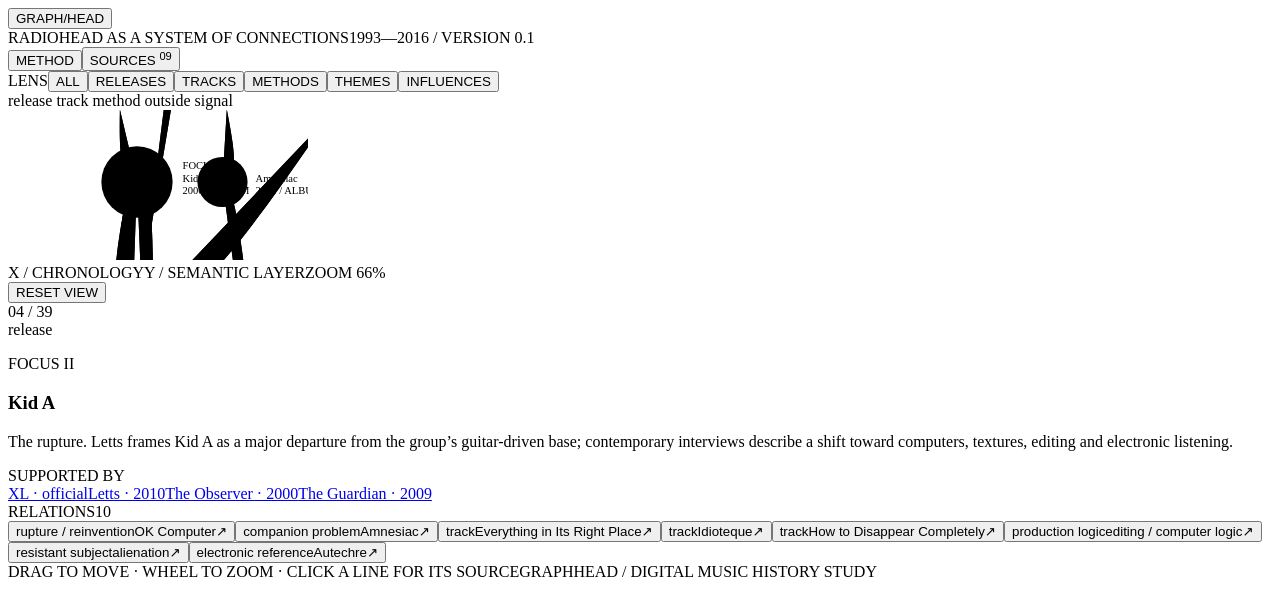
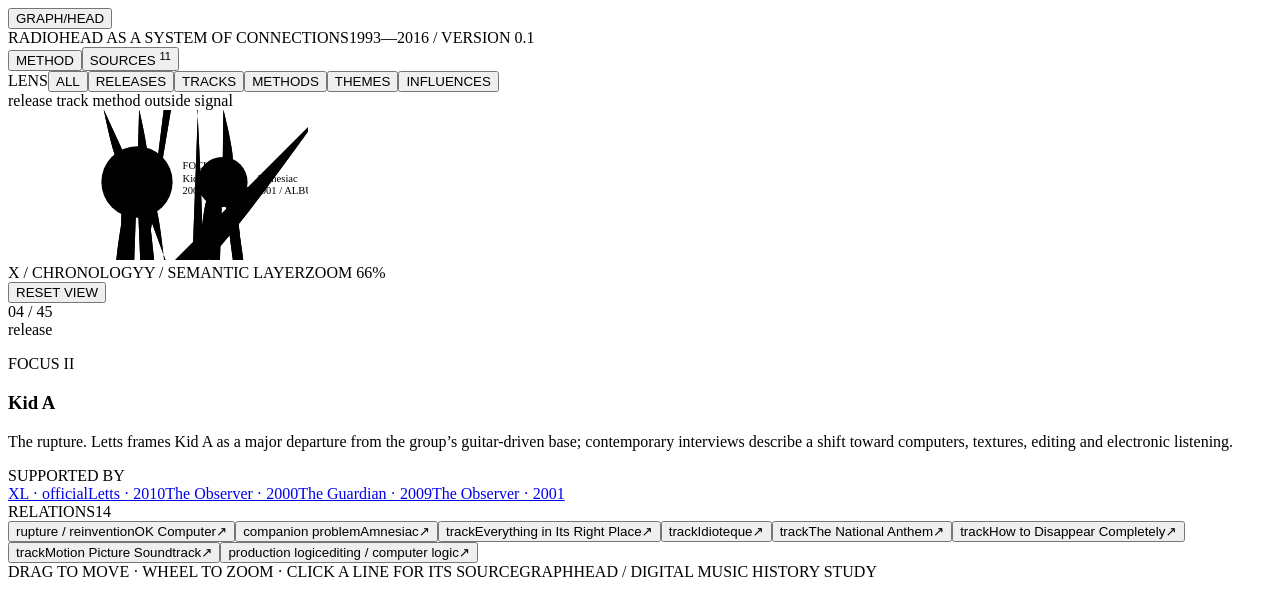
Before and after one commit to Hyenadoon/GraphHead, a React (Vite) app: page / in a window 1280 px wide. Shown: the top 616 px of the page. Built offline with nearby package versions, Linux system fonts and the light colour scheme; the HTML template or start-up script is replaced by a standard one.

Commit message:
Expand sourced Radiohead graph content

```diff
--- a/src/data.ts
+++ b/src/data.ts
@@ -57,6 +57,28 @@
     tier: 'primary',
   },
   {
+    id: 'guardian-2001-jazz',
+    short: 'The Observer · 2001',
+    title: 'Radiohead: BBC has exiled adult music',
+    author: 'Vanessa Thorpe',
+    year: 2001,
+    publisher: 'The Observer / The Guardian',
+    url: 'https://www.theguardian.com/media/2001/jan/07/uknews.theobserver',
+    note: 'Reports the Greenwood brothers discussing wider influences on Radiohead: Charles Mingus and Alice Coltrane are explicitly named as inspirations for tracks across Kid A and Amnesiac.',
+    tier: 'secondary',
+  },
+  {
+    id: 'guardian-amnesiac-2001',
+    short: 'The Guardian · 2001',
+    title: "Relax: it's nothing like Kid A",
+    author: 'Alex Petridis',
+    year: 2001,
+    publisher: 'The Guardian',
+    url: 'https://www.theguardian.com/lifeandstyle/2001/jun/01/shopping.artsfeatures1',
+    note: 'Contemporary critical reading of Amnesiac, with specific descriptions of Pyramid Song, Packt Like Sardines, Life in a Glasshouse and the jazz/electronic continuum between Kid A and Amnesiac.',
+    tier: 'secondary',
+  },
+  {
     id: 'pitchfork-2008',
     short: 'Pitchfork · 2008',
     title: 'Radiohead — Colin Greenwood interview',
@@ -103,20 +125,24 @@
 export const nodes: GraphNode[] = [
   { id: 'pablo', label: 'Pablo Honey', kind: 'album', year: 1993, lane: 2, summary: 'The early baseline: one of the two comparatively more predictable albums that Osborn contrasts with Radiohead’s mature period from OK Computer onward.', sourceIds: ['xl', 'osborn'] },
   { id: 'bends', label: 'The Bends', kind: 'album', year: 1995, lane: 2, summary: 'The guitar-led Radiohead that becomes the expectation their later work repeatedly bends and dismantles.', sourceIds: ['xl', 'osborn'] },
-  { id: 'okc', label: 'OK Computer', kind: 'album', year: 1997, lane: 2, featured: true, eyebrow: 'FOCUS I', summary: 'A key threshold: still recognisably a rock album, but already organised around formal, timbral and harmonic surprise. Griffiths treats it as a tightly realised album-scale work.', sourceIds: ['xl', 'griffiths', 'osborn'] },
-  { id: 'kida', label: 'Kid A', kind: 'album', year: 2000, lane: 2, featured: true, eyebrow: 'FOCUS II', summary: 'The rupture. Letts frames Kid A as a major departure from the group’s guitar-driven base; contemporary interviews describe a shift toward computers, textures, editing and electronic listening.', sourceIds: ['xl', 'letts', 'guardian-2000', 'guardian-2009'] },
+  { id: 'okc', label: 'OK Computer', kind: 'album', year: 1997, lane: 2, featured: true, eyebrow: 'FOCUS I', summary: 'A key threshold: still recognisably a rock album, but already organised around formal, timbral and harmonic surprise. Griffiths treats it as a tightly realised album-scale work.', detail: 'In GraphHead this is less a monument than a launch point: the useful question is which habits survive the jump into Kid A, and which ones are deliberately broken.', sourceIds: ['xl', 'griffiths', 'osborn'] },
+  { id: 'kida', label: 'Kid A', kind: 'album', year: 2000, lane: 2, featured: true, eyebrow: 'FOCUS II', summary: 'The rupture. Letts frames Kid A as a major departure from the group’s guitar-driven base; contemporary interviews describe a shift toward computers, textures, editing and electronic listening.', detail: 'Its importance is not “Radiohead discovered electronics”. The deeper change is procedural: sounds, edits, rhythm, orchestration and studio decisions can now generate the song rather than decorate a pre-existing guitar arrangement.', sourceIds: ['xl', 'letts', 'guardian-2000', 'guardian-2009', 'guardian-2001-jazz'] },
   { id: 'amnesiac', label: 'Amnesiac', kind: 'album', year: 2001, lane: 2, summary: 'A companion body of work to Kid A, read by Letts as part of the same resistant-concept-album problem but with a different internal character.', sourceIds: ['xl', 'letts'] },
   { id: 'httt', label: 'Hail to the Thief', kind: 'album', year: 2003, lane: 2, summary: 'A restless recombination of the band’s electronic and rock languages after the Kid A / Amnesiac break.', sourceIds: ['xl', 'osborn'] },
-  { id: 'rainbows', label: 'In Rainbows', kind: 'album', year: 2007, lane: 2, featured: true, eyebrow: 'FOCUS III', summary: 'A record whose finished character is repeatedly described by the band in terms of emotional pull, direct playing and the release from over-analysis.', sourceIds: ['xl', 'pitchfork-2008', 'osborn'] },
+  { id: 'rainbows', label: 'In Rainbows', kind: 'album', year: 2007, lane: 2, featured: true, eyebrow: 'FOCUS III', summary: 'A record whose finished character is repeatedly described by the band in terms of emotional pull, direct playing and the release from over-analysis.', detail: 'The interesting reversal is that experimentation no longer has to sound alien. Colin Greenwood’s account makes speed, feel and reduced self-consciousness part of the production story.', sourceIds: ['xl', 'pitchfork-2008', 'osborn'] },
   { id: 'tkol', label: 'The King of Limbs', kind: 'album', year: 2011, lane: 2, summary: 'The endpoint of Osborn’s 1997–2011 analytical span: a mature-period work where repeated rhythmic and timbral strategies remain central.', sourceIds: ['xl', 'osborn'] },
-  { id: 'amsp', label: 'A Moon Shaped Pool', kind: 'album', year: 2016, lane: 2, featured: true, eyebrow: 'FOCUS IV', summary: 'A late-period synthesis where orchestration can become the starting structure rather than decorative finish; Greenwood describes the band as arrangers around Yorke’s songs.', sourceIds: ['xl', 'pitchfork-2016'] },
+  { id: 'amsp', label: 'A Moon Shaped Pool', kind: 'album', year: 2016, lane: 2, featured: true, eyebrow: 'FOCUS IV', summary: 'A late-period synthesis where orchestration can become the starting structure rather than decorative finish; Greenwood describes the band as arrangers around Yorke’s songs.', detail: 'By this point “the band” behaves less like five fixed instrumental roles and more like an arranging system: strings, custom software, piano, voice and guitars are selected according to what a song needs.', sourceIds: ['xl', 'pitchfork-2016'] },
 
   { id: 'paranoid', label: 'Paranoid Android', kind: 'track', year: 1997, lane: 1, offset: -0.25, summary: 'A conspicuously sectional song inside OK Computer, useful for reading the album through form rather than genre labels alone.', sourceIds: ['griffiths', 'osborn', 'rpl'] },
   { id: 'fitter', label: 'Fitter Happier', kind: 'track', year: 1997, lane: 3, offset: 0.25, summary: 'A compact bridge between OK Computer’s technological imagery, voice treatment and album-scale thematic logic.', sourceIds: ['griffiths', 'rpl'] },
-  { id: 'eirp', label: 'Everything in Its Right Place', kind: 'track', year: 2000, lane: 1, offset: -0.4, summary: 'An emblem of the Kid A turn: keyboard-centred material shaped through studio process rather than a conventional three-guitar arrangement.', sourceIds: ['letts', 'guardian-2000', 'rpl'] },
-  { id: 'idioteque', label: 'Idioteque', kind: 'track', year: 2000, lane: 3, offset: -0.1, summary: 'A high-salience rhythmic and timbral node inside Kid A, representative of the band’s mature strategy of setting up expectations and then disrupting them.', sourceIds: ['osborn', 'letts', 'rpl'] },
-  { id: 'htdc', label: 'How to Disappear Completely', kind: 'track', year: 2000, lane: 4, offset: 0.35, summary: 'A useful counterweight inside Kid A: acoustic and orchestral colour can coexist with the album’s broader break from the established guitar-band model.', sourceIds: ['letts', 'rpl'] },
-  { id: 'pyramid', label: 'Pyramid Song', kind: 'track', year: 2001, lane: 1, offset: 0.1, summary: 'Osborn devotes an entire analytical chapter to the track, making it a natural anchor for the graph’s rhythm/harmony layer.', sourceIds: ['osborn', 'rpl'] },
+  { id: 'eirp', label: 'Everything in Its Right Place', kind: 'track', year: 2000, lane: 1, offset: -0.78, summary: 'An emblem of the Kid A turn: keyboard-centred material shaped through studio process rather than a conventional three-guitar arrangement.', sourceIds: ['letts', 'guardian-2000', 'rpl'] },
+  { id: 'idioteque', label: 'Idioteque', kind: 'track', year: 2000, lane: 3, offset: -0.34, summary: 'A high-salience rhythmic and timbral node inside Kid A, representative of the band’s mature strategy of setting up expectations and then disrupting them.', sourceIds: ['osborn', 'letts', 'rpl'] },
+  { id: 'nationalanthem', label: 'The National Anthem', kind: 'track', year: 2000, lane: 1, offset: 0.05, summary: 'A collision point between a repetitive bass foundation and the album’s turn toward freer, jazz-inflected brass language.', detail: 'It makes the Kid A break legible without reducing it to “electronic music”: the new vocabulary also reaches toward free jazz and large, unstable ensemble texture.', sourceIds: ['guardian-2001-jazz', 'guardian-amnesiac-2001', 'rpl'] },
+  { id: 'htdc', label: 'How to Disappear Completely', kind: 'track', year: 2000, lane: 4, offset: 0.28, summary: 'A useful counterweight inside Kid A: acoustic and orchestral colour can coexist with the album’s broader break from the established guitar-band model.', detail: 'Yorke described letting the arrangement escape his control after the demo stage while Jonny Greenwood developed the rest, making the track a useful example of trust and orchestration inside the band’s new process.', sourceIds: ['letts', 'guardian-2000', 'rpl'] },
+  { id: 'motion', label: 'Motion Picture Soundtrack', kind: 'track', year: 2000, lane: 3, offset: 0.62, summary: 'A late-album reminder that the Kid A transformation is as much about timbre and arrangement as it is about electronics.', sourceIds: ['guardian-amnesiac-2001', 'rpl'] },
+  { id: 'pyramid', label: 'Pyramid Song', kind: 'track', year: 2001, lane: 1, offset: 0.02, summary: 'Osborn devotes an entire analytical chapter to the track, making it a natural anchor for the graph’s rhythm/harmony layer.', detail: 'A particularly useful node because the sense of rhythmic instability is produced by organisation and accent rather than by simply choosing an exotic time signature.', sourceIds: ['osborn', 'guardian-amnesiac-2001', 'rpl'] },
+  { id: 'packt', label: 'Packt Like Sardines', kind: 'track', year: 2001, lane: 3, offset: -0.52, summary: 'A useful Kid A / Amnesiac comparison point: both records open in electronic territory, but contemporary criticism heard this track as sharper and more articulated.', sourceIds: ['guardian-amnesiac-2001', 'rpl'] },
+  { id: 'glasshouse', label: 'Life in a Glasshouse', kind: 'track', year: 2001, lane: 4, offset: 0.48, summary: 'The closing track makes the jazz thread explicit through Humphrey Lyttelton and a New Orleans funeral-march language.', detail: 'Placed here to prevent the graph from telling a false story in which the 2000–01 transformation is synonymous with laptops. Radiohead were widening the palette in several directions at once.', sourceIds: ['guardian-amnesiac-2001', 'rpl'] },
   { id: 'two-plus-two', label: '2 + 2 = 5', kind: 'track', year: 2003, lane: 1, summary: 'Osborn uses the song as an analytical coda in his chapter on form: a compact case for Radiohead’s manipulation of formal expectation.', sourceIds: ['osborn', 'rpl'] },
   { id: '15step', label: '15 Step', kind: 'track', year: 2007, lane: 1, offset: -0.35, summary: 'Colin Greenwood identifies the quick Oxford re-recording of 15 Step and Weird Fishes/Arpeggi as a turning point in the In Rainbows sessions.', sourceIds: ['pitchfork-2008', 'osborn', 'rpl'] },
   { id: 'weirdfishes', label: 'Weird Fishes / Arpeggi', kind: 'track', year: 2007, lane: 3, summary: 'A song repeatedly reworked before the band captured a version with less self-conscious playing; a strong node for process and immediacy.', sourceIds: ['pitchfork-2008', 'rpl'] },
@@ -140,6 +166,8 @@
   { id: 'anticapital', label: 'anti-capitalism', kind: 'theme', year: 2001.9, lane: 6, summary: 'Letts explicitly situates anti-capitalist concerns inside her reading of the Kid A / Amnesiac pair and Radiohead’s ambivalence toward commodity culture.', sourceIds: ['letts'] },
 
   { id: 'penderecki', label: 'Krzysztof Penderecki', kind: 'influence', year: 1997.5, lane: 7, summary: 'Jonny Greenwood identified Penderecki as an influence on his string writing around OK Computer and Kid A.', sourceIds: ['guardian-2000'] },
+  { id: 'mingus', label: 'Charles Mingus', kind: 'influence', year: 1999.35, lane: 7, summary: 'The Greenwood brothers explicitly discussed Mingus as part of the wider jazz listening feeding Kid A and Amnesiac.', sourceIds: ['guardian-2001-jazz'] },
+  { id: 'alice-coltrane', label: 'Alice Coltrane', kind: 'influence', year: 2000.72, lane: 7, summary: 'Alice Coltrane was explicitly named alongside Mingus as inspiration for material across Kid A and Amnesiac.', sourceIds: ['guardian-2001-jazz'] },
   { id: 'messiaen', label: 'Olivier Messiaen', kind: 'influence', year: 1998.1, lane: 7, summary: 'Jonny Greenwood identified Messiaen alongside Penderecki when discussing influences on his string arrangements for OK Computer and Kid A.', sourceIds: ['guardian-2000'] },
   { id: 'autechre', label: 'Autechre', kind: 'influence', year: 1999, lane: 7, summary: 'Named by the band as part of Yorke’s electronic listening around the post-OK Computer transition.', sourceIds: ['guardian-2009', 'guardian-2000'] },
   { id: 'boards', label: 'Boards of Canada', kind: 'influence', year: 1999.7, lane: 7, summary: 'Named in the band’s retrospective account as one of the electronic reference points around the move from guitars toward computers.', sourceIds: ['guardian-2009'] },
@@ -160,8 +188,12 @@
   { id: 'okc-fitter', from: 'okc', to: 'fitter', type: 'contains', label: 'track', sourceIds: ['xl', 'rpl'], note: 'Album-track relation.' },
   { id: 'kida-eirp', from: 'kida', to: 'eirp', type: 'contains', label: 'track', sourceIds: ['xl', 'rpl'], note: 'Album-track relation.' },
   { id: 'kida-idioteque', from: 'kida', to: 'idioteque', type: 'contains', label: 'track', sourceIds: ['xl', 'rpl'], note: 'Album-track relation.' },
+  { id: 'kida-nationalanthem', from: 'kida', to: 'nationalanthem', type: 'contains', label: 'track', sourceIds: ['xl', 'rpl'], note: 'Album-track relation.' },
   { id: 'kida-htdc', from: 'kida', to: 'htdc', type: 'contains', label: 'track', sourceIds: ['xl', 'rpl'], note: 'Album-track relation.' },
+  { id: 'kida-motion', from: 'kida', to: 'motion', type: 'contains', label: 'track', sourceIds: ['xl', 'rpl'], note: 'Album-track relation.' },
   { id: 'amnesiac-pyramid', from: 'amnesiac', to: 'pyramid', type: 'contains', label: 'track', sourceIds: ['xl', 'rpl'], note: 'Album-track relation.' },
+  { id: 'amnesiac-packt', from: 'amnesiac', to: 'packt', type: 'contains', label: 'track', sourceIds: ['xl', 'rpl'], note: 'Album-track relation.' },
+  { id: 'amnesiac-glasshouse', from: 'amnesiac', to: 'glasshouse', type: 'contains', label: 'track', sourceIds: ['xl', 'rpl'], note: 'Album-track relation.' },
   { id: 'httt-225', from: 'httt', to: 'two-plus-two', type: 'contains', label: 'track', sourceIds: ['xl', 'rpl'], note: 'Album-track relation.' },
   { id: 'rainbows-15', from: 'rainbows', to: '15step', type: 'contains', label: 'track', sourceIds: ['xl', 'rpl'], note: 'Album-track relation.' },
   { id: 'rainbows-weird', from: 'rainbows', to: 'weirdfishes', type: 'contains', label: 'track', sourceIds: ['xl', 'rpl'], note: 'Album-track relation.' },
@@ -175,6 +207,8 @@
   { id: 'paranoid-formal', from: 'paranoid', to: 'formal', type: 'uses', label: 'sectional form', sourceIds: ['griffiths', 'osborn'], note: 'The track is useful for understanding Radiohead’s mature preference for conspicuous formal segmentation and expectation management.' },
   { id: '225-formal', from: 'two-plus-two', to: 'formal', type: 'uses', label: 'formal expectation', sourceIds: ['osborn'], note: 'Osborn uses 2 + 2 = 5 as the analytical coda in the book’s chapter on form.' },
   { id: 'idioteque-rhythm', from: 'idioteque', to: 'rhythm', type: 'uses', label: 'rhythmic salience', sourceIds: ['osborn'], note: 'Placed under Osborn’s rhythm/meter framework: mature Radiohead repeatedly complicates the inherited rock backbeat.' },
+  { id: 'nationalanthem-timbre', from: 'nationalanthem', to: 'timbre', type: 'uses', label: 'ensemble texture', sourceIds: ['guardian-2001-jazz', 'guardian-amnesiac-2001'], note: 'The track’s jazz-inflected brass texture makes timbre and ensemble behaviour structurally conspicuous.' },
+  { id: 'motion-timbre', from: 'motion', to: 'timbre', type: 'uses', label: 'arrangement / colour', sourceIds: ['guardian-amnesiac-2001'], note: 'A contemporary review singled the track out as part of Kid A’s deliberately discordant and textural language.' },
   { id: '15-rhythm', from: '15step', to: 'rhythm', type: 'uses', label: 'metric disruption', sourceIds: ['osborn'], note: 'A strong late-period node for the rhythm/meter lens in Osborn’s 1997–2011 catalogue.' },
   { id: 'pyramid-harmony', from: 'pyramid', to: 'harmony', type: 'uses', label: 'analytical anchor', sourceIds: ['osborn'], note: 'Pyramid Song receives a full dedicated chapter after Osborn’s sections on rhythm, timbre and harmony.' },
   { id: 'faust-harmony', from: 'faustarp', to: 'harmony', type: 'uses', label: 'voice-leading case', sourceIds: ['osborn'], note: 'Faust Arp is the analytical coda of Osborn’s harmony and voice-leading chapter.' },
@@ -199,6 +233,10 @@
   { id: 'autechre-kida', from: 'autechre', to: 'kida', type: 'influenced-by', label: 'electronic reference', sourceIds: ['guardian-2009', 'guardian-2000'], note: 'Autechre is named directly among Yorke’s electronic inspirations during the transition.' },
   { id: 'boards-kida', from: 'boards', to: 'kida', type: 'influenced-by', label: 'electronic reference', sourceIds: ['guardian-2009'], note: 'Boards of Canada is named directly in the band’s retrospective account of Yorke’s listening.' },
   { id: 'aphex-kida', from: 'aphex', to: 'kida', type: 'influenced-by', label: 'Warp listening', sourceIds: ['guardian-2000'], note: 'Contemporary interview material places Aphex Twin inside Yorke’s engagement with the Warp catalogue around Kid A.' },
+  { id: 'mingus-kida', from: 'mingus', to: 'kida', type: 'influenced-by', label: 'jazz reference', sourceIds: ['guardian-2001-jazz'], note: 'The Greenwood brothers explicitly named Mingus among the jazz inspirations feeding tracks on Kid A and Amnesiac.' },
+  { id: 'mingus-amnesiac', from: 'mingus', to: 'amnesiac', type: 'influenced-by', label: 'jazz reference', sourceIds: ['guardian-2001-jazz'], note: 'The same reported interview connects Mingus to material spanning both 2000–01 records.' },
+  { id: 'alice-kida', from: 'alice-coltrane', to: 'kida', type: 'influenced-by', label: 'jazz reference', sourceIds: ['guardian-2001-jazz'], note: 'Alice Coltrane is explicitly named as an inspiration for tracks across Kid A and Amnesiac.' },
+  { id: 'alice-amnesiac', from: 'alice-coltrane', to: 'amnesiac', type: 'influenced-by', label: 'jazz reference', sourceIds: ['guardian-2001-jazz'], note: 'The influence is reported across the shared Kid A / Amnesiac recording period.' },
 ]
 
 export const kindLabels = {
```
